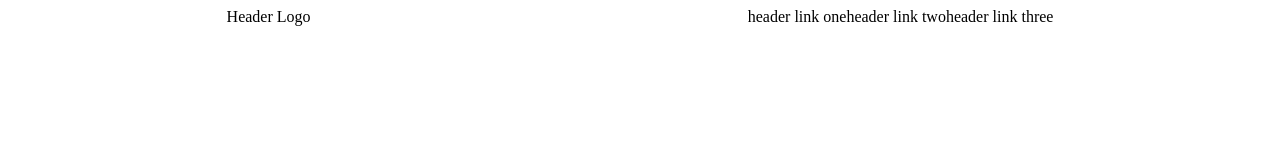
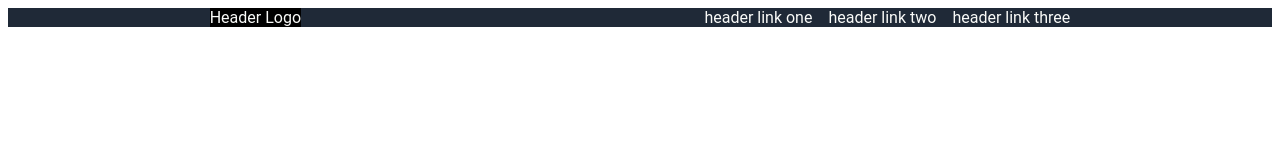
Before and after one commit to country-toad/landing-page, a plain HTML site: page index.html in a window 1280 px wide. Drawn offline with Linux system fonts and the light colour scheme.

Commit message:
Add colors and font styles

```diff
--- a/index.html
+++ b/index.html
@@ -10,7 +10,7 @@
 
   <body>
     <div class="navbar">
-      <a>Header Logo</a>
+      <div class="header">Header Logo</div>
       <ul>
         <li>header link one</li>
         <li>header link two</li>
--- a/style.css
+++ b/style.css
@@ -1,7 +1,20 @@
+* {
+  font-family: Roboto, Oxygen, Ubuntu, sans-serif;
+}
+
+.body {
+  margin: 0;
+}
+
+.header{
+  background-color: black;
+}
 .navbar {
   display: flex;
   justify-content: space-around;
   align-items: center;
+  color: #F9FAF8;
+  background-color: #1F2937;
 }
 
 .navbar ul {
@@ -10,4 +23,5 @@
   list-style-type: none;
   display: flex;
   flex-flow: row;
+  gap: 16px;
 }
```
